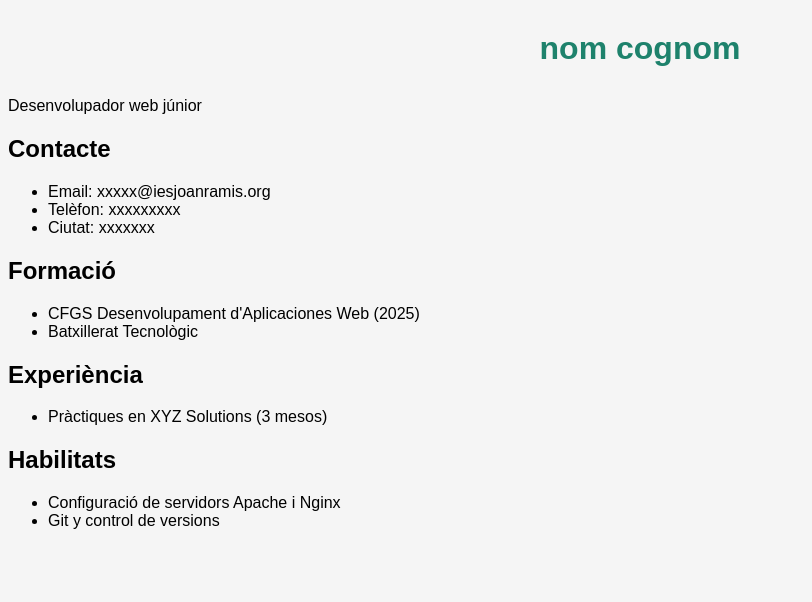
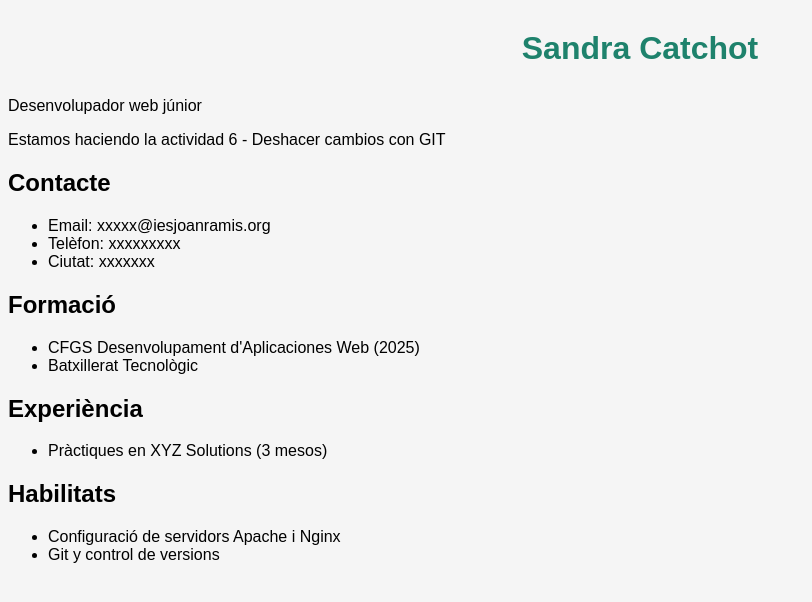
Before and after one commit to SandraCatchot/dawebgit, a plain HTML site: page cv/index.html in a window 1280 px wide. Shown: the whole page, without its empty margins (0-812 px from the left). Drawn offline with Linux system fonts and the light colour scheme; files that its build step writes are made by us from their sources.

Commit message:
Añadiendo nueva línea de código en /cv/index.html

```diff
--- a/cv/index.html
+++ b/cv/index.html
@@ -8,8 +8,9 @@
 <body>
   <div class="cv-container">
     <header>
-      <h1>nom cognom</h1>
+      <h1>Sandra Catchot</h1>
       <p class="subtitle">Desenvolupador web júnior</p>
+      <p class="subtitle">Estamos haciendo la actividad 6 - Deshacer cambios con GIT</p>
     </header>
     <section>
       <h2>Contacte</h2>
```
